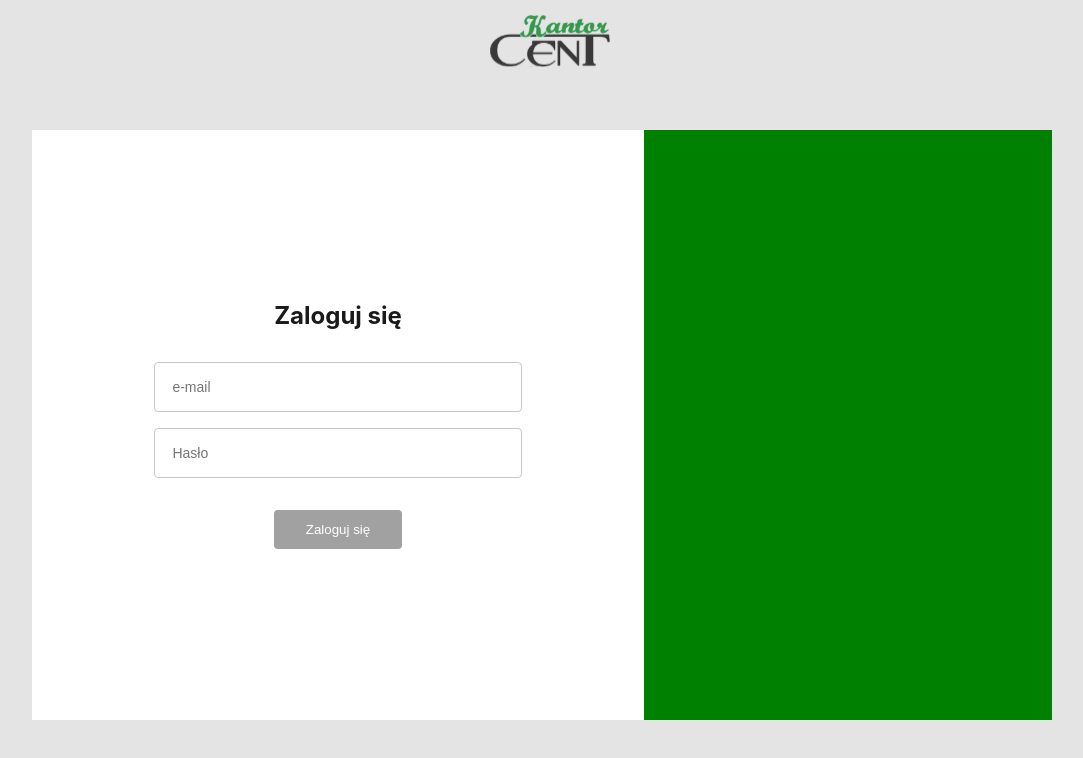
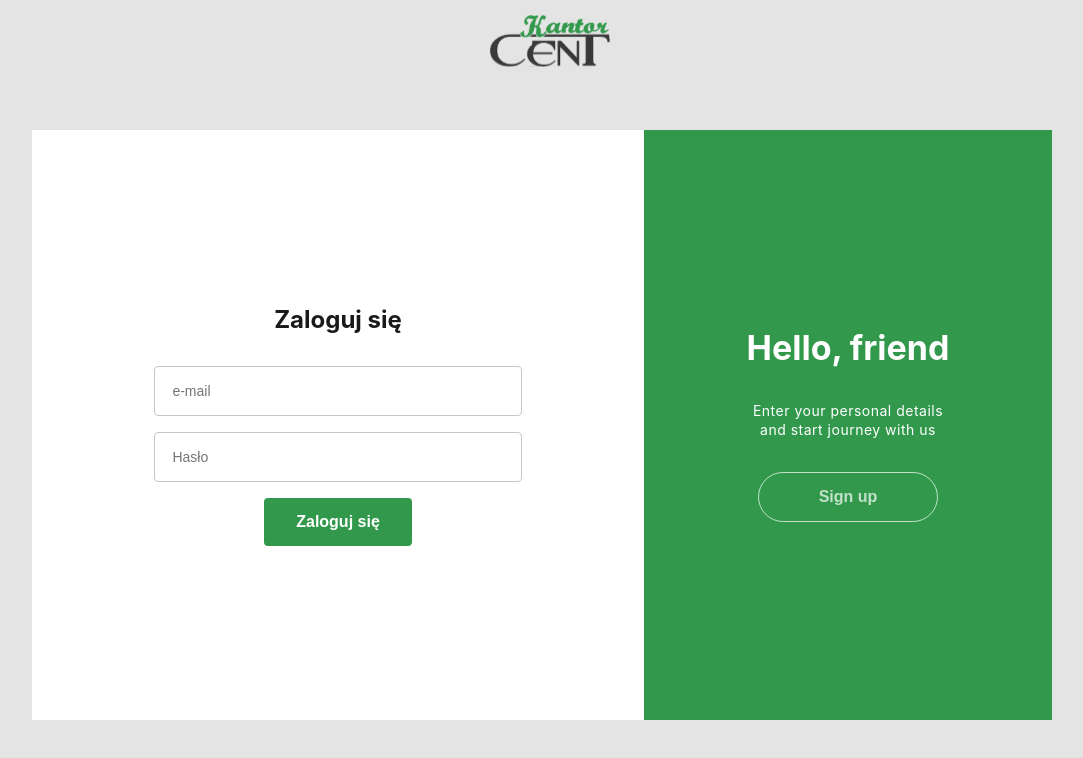
Before and after one commit to PawelRzepinski/cantor, a React (Create React App) app: page /login in a window 1280 px wide. Shown: the top 758 px of the page, without its empty margins (98-1181 px from the left). Built offline with nearby package versions, Linux system fonts and the light colour scheme.

Commit message:
login page in progress

```diff
--- /dev/null
+++ b/src/Components/atoms/Headers/Headers.js
@@ -0,0 +1,6 @@
+import styled from 'styled-components';
+
+export const H2 = styled.h2`
+    font-size: 34px;
+    line-height: 1.2;
+`;
--- /dev/null
+++ b/src/Components/atoms/Paragraph/Paragraph.js
@@ -0,0 +1,9 @@
+import styled from 'styled-components';
+
+const Paragraph = styled.p`
+    font-size: 14px;
+    line-height: 1.1.%;
+    color: ${({ theme }) => theme.colors.gray.gray80}
+`;
+
+export default Paragraph
--- a/src/Components/molecules/Navigation/Navigation.js
+++ b/src/Components/molecules/Navigation/Navigation.js
@@ -1,6 +1,7 @@
 import React from 'react';
 import { NavLink } from 'react-router-dom';
 import styled from 'styled-components';
+import Button from '../../atoms/Button/Button';
 
 
 
@@ -29,6 +30,16 @@ const StyledMenuItem = styled.li`
     }
 `;
 
+const HeaderButton = styled(Button)`
+    padding: 0;
+
+    a {
+        display: block;
+        color: white;
+        padding: 5px 14px;
+    }
+`;
+
 
 const Navigation = () => (
     <nav>
@@ -36,6 +47,11 @@ const Navigation = () => (
             <StyledMenuItem><NavLink to="/currency" activeClass="active">Kursy walut</NavLink></StyledMenuItem>
             <StyledMenuItem><NavLink to="/about" activeClass="active">O nas</NavLink></StyledMenuItem>
             <StyledMenuItem><NavLink to="/contact" activeClass="active">Kontakt</NavLink></StyledMenuItem>
+            <StyledMenuItem>
+                <HeaderButton>
+                    <NavLink to="/login" activeClass="active">Log in</NavLink>
+                </HeaderButton>
+            </StyledMenuItem>
         </StyledMenu>
     </nav>
 )
--- a/src/Views/App/App.js
+++ b/src/Views/App/App.js
@@ -8,7 +8,8 @@ import ContactView from '../ContactView/ContactView';
 import CurrencyView from '../CurrencyView/CurrencyView';
 import HomeView from '../HomeView/HomeView';
 import LoginView from '../LoginView/LoginView';
-
+import PanelView from '../PanelView/PanelView';
+import SignupView from '../SignupView/SignupView';
 
 
 function App() {
@@ -22,6 +23,8 @@ function App() {
             <Route path="/about" component={AboutView} />
             <Route path="/contact" component={ContactView} />
             <Route path="/login" component={LoginView} />
+            <Route path="/signup" component={SignupView} />
+            <Route path="/panel" component={PanelView} />
           </Switch>
         </MainTemplate>
       </BrowserRouter>
--- a/src/Views/LoginView/LoginView.js
+++ b/src/Views/LoginView/LoginView.js
@@ -1,10 +1,15 @@
 import React from 'react';
 import styled from 'styled-components';
+import { Redirect } from 'react-router';
+import { Link } from 'react-router-dom';
 import PanelTemplate from '../../templates/PanelTemplate';
 import SideSectionImg from '../../assets/exchange.jpg';
 import { connect } from 'react-redux';
 import { Formik, Field, ErrorMessage, Form } from 'formik';
 import { authenticate as authenticateAction } from '../../actions';
+import Button from '../../Components/atoms/Button/Button';
+import { H2 } from '../../Components/atoms/Headers/Headers';
+import Paragraph from '../../Components/atoms/Paragraph/Paragraph';
 
 
 
@@ -42,7 +47,7 @@ const StyledColumn = styled.div`
             color: ${({ theme }) => theme.colors.gray.gray80};
         }
 
-        button {
+        /* button {
             color: ${({ theme }) => theme.colors.white};
             background-color: ${({ theme }) => theme.colors.gray.gray60};
             border: none;
@@ -50,49 +55,95 @@ const StyledColumn = styled.div`
             padding: 12px 32px;
             margin-top: 16px;
             cursor: pointer;
-        }
+        } */
     }
 `;
 
 const StyledBefore = styled.div`
+    display: flex;
+    flex-direction: column;
+    justify-content: center;
+    align-items: center;
     width: 40%;
     height: 100%;
-    background-color: green;
+    background-color: ${({ theme }) => theme.colors.green.primary50};
+    color: ${({ theme }) => theme.colors.white};
+`;
+
+const ColumnButton = styled(Button)`
+    background-color: transparent;
+    border: 1px solid ${({ theme }) => theme.colors.white70};
+    border-radius: 50px;
+    color: ${({ theme }) => theme.colors.white70};
+    margin-top: 32px;
+    padding: 12px 60px;
+
+    &:hover {
+        background-color: transparent;
+        color: ${({ theme }) => theme.colors.white};
+        border-color: ${({ theme }) => theme.colors.white};
+    }
+`;
+
+const Header2 = styled(H2)`
+    margin-bottom: 32px;
+`;
+
+const Text = styled(Paragraph)`
+    color: ${({ theme }) => theme.colors.white};
+    line-height: 1.4;
+    letter-spacing: .5px;
+    text-align: center;
 `;
 
 
-const LoginView = ({ authenticate }) => (
+const LoginView = ({ userId, authenticate }) => (
     <PanelTemplate sideSectionImg={SideSectionImg}>
         <StyledWrapper>
             <StyledColumn>
                 <Formik
                     initialValues={{ username:'', password:'' }}
                     onSubmit={({ username, password }) => {
-                        console.log(username, password)
                         authenticate(username, password)
                     }}
                 >
-                    {({ isSubmitting }) => (
+                    {() => {
+                        if(userId) {
+                             return <Redirect to="/panel" />
+                        }
+                        return (
                             <Form>
                                 <h1>Zaloguj się</h1>
                                 <Field type="text" name="username" placeholder="e-mail" />
                                 <ErrorMessage name="username" component="div" />
                                 <Field type="password" name="password" placeholder="Hasło" />
                                 <ErrorMessage name="password" component="div" />
-                        <button type="submit" disabled={isSubmitting}>Zaloguj się</button>
+                                <Button type="submit">Zaloguj się</Button>
                             </Form>
-                    )}
+                        )
+                    }}
                 </Formik>
             </StyledColumn>
             <StyledBefore>
-
+                <Header2>Hello, friend</Header2>
+                <Text>Enter your personal details <br /> and start journey with us</Text>
+                <Link to="/signup"><ColumnButton>Sign up</ColumnButton></Link>
             </StyledBefore>
         </StyledWrapper>
     </PanelTemplate>
 )
 
+
+const mapStateToProps = ({ userId, userName}) => {
+    return {
+        userId,
+        userName
+    }
+}
+
 const mapDispatchToProps = dispatch => ({
     authenticate: (username, password) => dispatch(authenticateAction(username, password)),
 })
 
-export default connect(null, mapDispatchToProps)(LoginView);
+
+export default connect(mapStateToProps, mapDispatchToProps)(LoginView);
--- /dev/null
+++ b/src/Views/PanelView/PanelView.js
@@ -0,0 +1,7 @@
+import React from 'react';
+
+const PanelView = () => (
+    <h1>Panel</h1>
+)
+
+export default PanelView;
--- /dev/null
+++ b/src/Views/SignupView/SignupView.js
@@ -0,0 +1,7 @@
+import React from 'react';
+
+const SignupView = () => (
+    <h1>Signup in progress</h1>
+)
+
+export default SignupView
--- a/src/actions/index.js
+++ b/src/actions/index.js
@@ -2,9 +2,8 @@ import axios from 'axios';
 
 export const AUTH_REQUEST = 'AUTH_REQUEST';
 export const AUTH_SUCCESS = 'AUTH_SUCCESS';
+export const AUTH_FAILURE = 'AUTH_FAILURE';
 export const UPDATE_CURRENCY = 'UPDATE_Currency';
-
-
 
 
 export const currencyUpdate = (currency) => {
@@ -13,7 +12,6 @@ export const currencyUpdate = (currency) => {
         payload: {currency}
     }
 };
-
 
 export const authenticate = (username, password) => dispatch => {
     dispatch({ type: AUTH_REQUEST });
@@ -27,5 +25,8 @@ export const authenticate = (username, password) => dispatch => {
             console.log(payload);
             dispatch({ type: AUTH_SUCCESS, payload });
         })
-        .catch(error => console.log(error))
+        .catch(error => {
+            console.log(error);
+            dispatch({ type: AUTH_FAILURE });
+        })
 };
--- a/src/reducers/index.js
+++ b/src/reducers/index.js
@@ -1,4 +1,5 @@
-import { AUTH_REQUEST, AUTH_SUCCESS, UPDATE_CURRENCY } from "../actions/index.js";
+import { act } from "react-dom/test-utils";
+import { AUTH_REQUEST, AUTH_SUCCESS, AUTH_FAILURE, UPDATE_CURRENCY } from "../actions/index.js";
 
 const initialState = {
     currency: [
@@ -13,12 +14,26 @@ const initialState = {
 
 const rootReducers = (state = initialState, action) => {
     switch (action.type) {
-        case (UPDATE_CURRENCY):
+        case UPDATE_CURRENCY:
             return {
                 ...state,
                 currency: action.payload.currency
             }
 
+        case AUTH_SUCCESS:
+            console.log('success')
+            console.log(action.payload.data._id)
+            return {
+                ...state,
+                userId: action.payload.data._id,
+                userName: action.payload.data.username,
+            }
+
+        case AUTH_FAILURE:
+            return {
+                ...state,
+                loginStatus: 'fail'
+            }
         default:
             return state
     }
--- a/src/store/index.js
+++ b/src/store/index.js
@@ -1,12 +1,9 @@
-import { createStore, applyMiddleware } from 'redux';
+import { createStore, applyMiddleware, compose } from 'redux';
 import thunk from 'redux-thunk';
 import rootReducers from '../reducers/index';
 
-
-const store = createStore(
-    rootReducers,
-    applyMiddleware(thunk),
-);
+const composeEnhancers = window.__REDUX_DEVTOOLS_EXTENSION_COMPOSE__ || compose;
+const store = createStore(rootReducers,composeEnhancers(applyMiddleware(thunk)));
 
 
 export default store;
--- a/src/theme/variablesStyle.js
+++ b/src/theme/variablesStyle.js
@@ -1,6 +1,7 @@
 export const theme = {
     colors: {
         white: '#ffffff',
+        white70: 'rgba(255, 255, 255, 0.7)',
         black: '#000000',
         green: {
             primary00: '#E2F6E7',
```
Also changed, not shown: 1 other file (tests, documents, lock files or other folders). Lines whose indentation alone changed are shown as unchanged.
